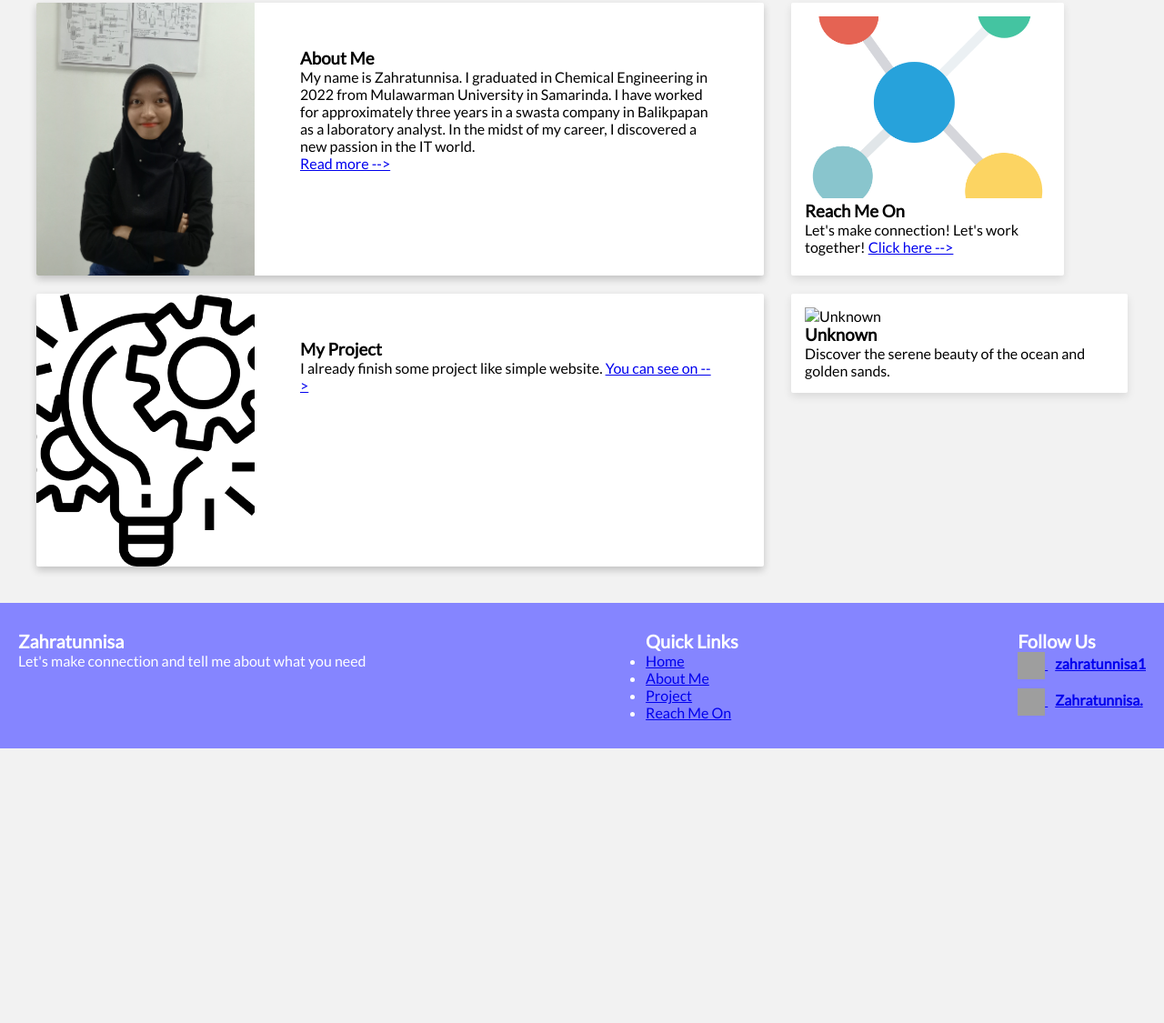
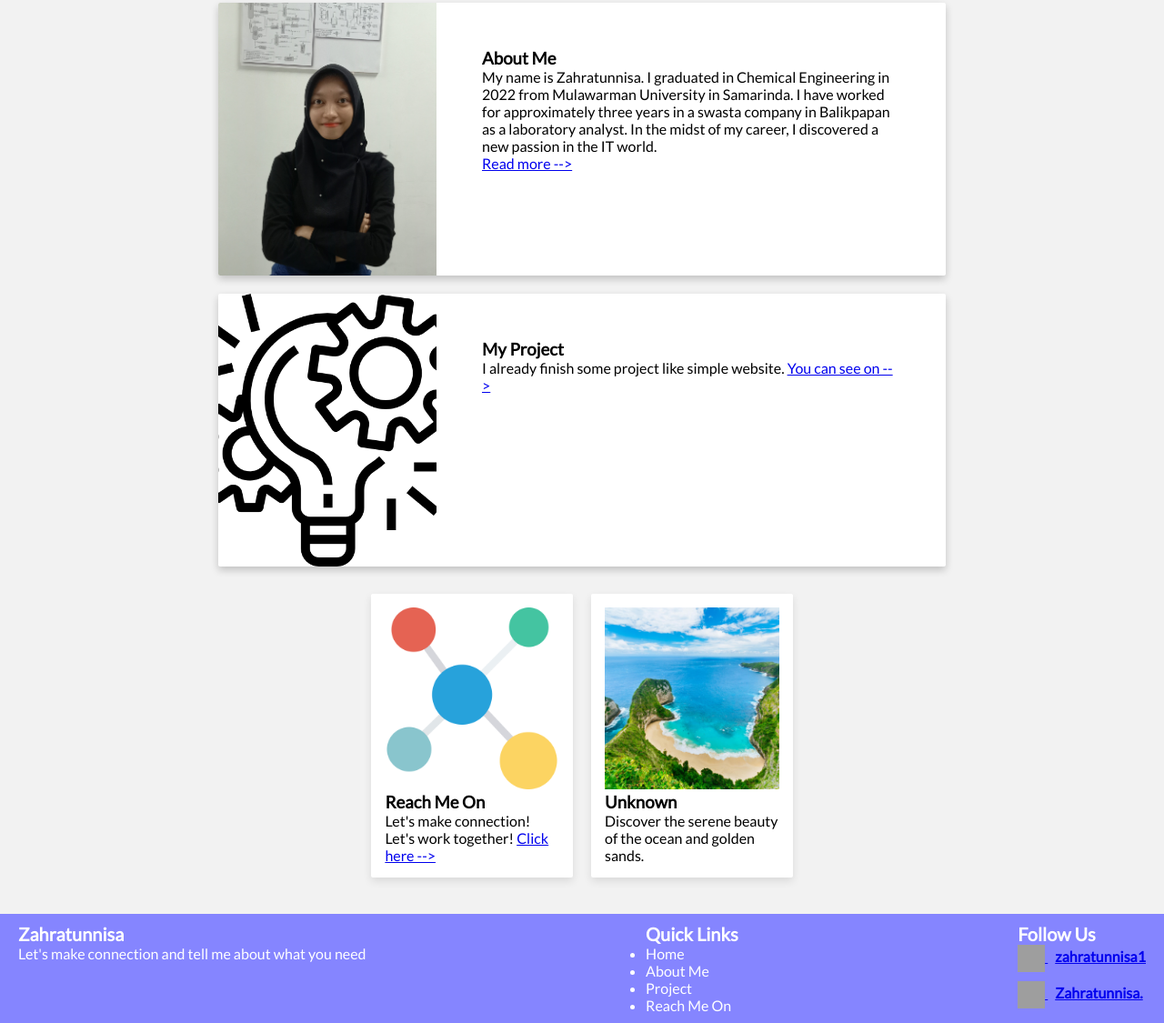
Before and after one commit to Revou-FSSE-Oct25/milestone-1-Zahratunnisa1, a plain HTML site: page index.html in a window 1280 px wide. Shown: the part 123-1248 px from the top of the page at 91% size. Before the commit the page ends 946 px from the top, so only its background shows below. Drawn offline with Linux system fonts and the light colour scheme; grey boxes are pictures that could not be loaded.

Commit message:
Perbaiki css & grid

```diff
--- a/index.html
+++ b/index.html
@@ -52,7 +52,7 @@
       </div>
 
       <!--Box di sebelah kanan-->
-      <aside class="right-column">
+      <div class="left-right-box">
         <div class="box2">
           <img src="assets/connection.png" alt="Connection">
           <div class="box2-content">
@@ -64,11 +64,11 @@
         </div>
 
         <div class="box3">
-          <img src="assets/travel.jpg" alt="Unknown">
+          <img src="assets/bali.jpg" alt="Destination-plan">
           <h3>Unknown</h3>
           <p>Discover the serene beauty of the ocean and golden sands.</p>
         </div>
-      </aside>
+      </div>
     </section>
 
   <footer>
--- a/pages/contact.css
+++ b/pages/contact.css
@@ -1,6 +1,7 @@
 /* Container grid */
 .contact-grid {
   display: grid;
+  margin: auto 0;
   grid-template-columns: repeat(auto-fit, minmax(220px, 1fr));
   gap: 20px;
   padding: 20px;
--- a/pages/index.css
+++ b/pages/index.css
@@ -14,6 +14,14 @@ body {
   height: 100%;
 }
 
+  .left-right-box{
+    display: flex;
+    flex-direction: row;
+    justify-content: center;
+    align-items: center;
+    gap: 20px;
+  }
+
 footer {
   margin-top: auto;
   width: 100%;
@@ -24,6 +32,17 @@ footer {
   margin: 0;
   padding: 0;
   box-sizing: border-box;
+}
+
+footer p,
+footer li {
+  text-decoration: none;
+  font-size: 1em;
+}
+
+footer li a {
+  text-decoration: none;
+  color: white;
 }
 
 /* ------- DEFAULT = MOBILE FIRST ------- */
@@ -102,11 +121,17 @@ body {
   object-fit: cover;
 }
 
+.box3 img {
+  width: 100%;
+  height: 200px;
+  object-fit: cover;
+  }
+
 /* Footer mobile */
 .footer-content {
   background: #8585ff;
   color: white;
-  padding: 20px;
+  padding: 10px;
   display: flex;
   flex-direction: column;
   gap: 20px;
@@ -137,6 +162,12 @@ body {
     width: 40%;
     height: 100%;
     object-fit: cover;
+  }
+
+  .box3 img {
+  width: 100%;
+  height: 200px;
+  object-fit: cover;
   }
 
   .box2 {
@@ -191,7 +222,8 @@ body {
   }
 
   .box-container {
-    flex-direction: row;
+    flex-direction: column;
+    align-items: center;
     justify-content: center;
     padding: 40px;
     gap: 30px;
@@ -217,9 +249,19 @@ body {
     height: 100%;
   }
 
+   .box3 img {
+  width: 100%;
+  height: 200px;
+  object-fit: cover;
+  }
+
+
   .box2 {
-    width: 300px;
-    height: 300px;
+    width: 25%;
+  }
+
+  .box3{
+    width: 25%;
   }
 
   .box1:hover,
@@ -231,7 +273,7 @@ body {
 
   .footer-content {
     flex-direction: row;
-    padding: 30px 20px;
+    padding: 10px 20px;
   }
 }
 
```
Also changed, not shown: assets/bali.jpg (added), 1 other file.
